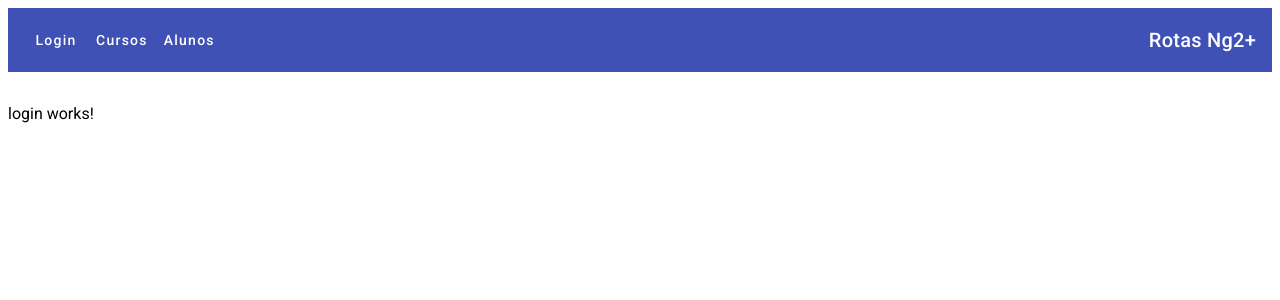
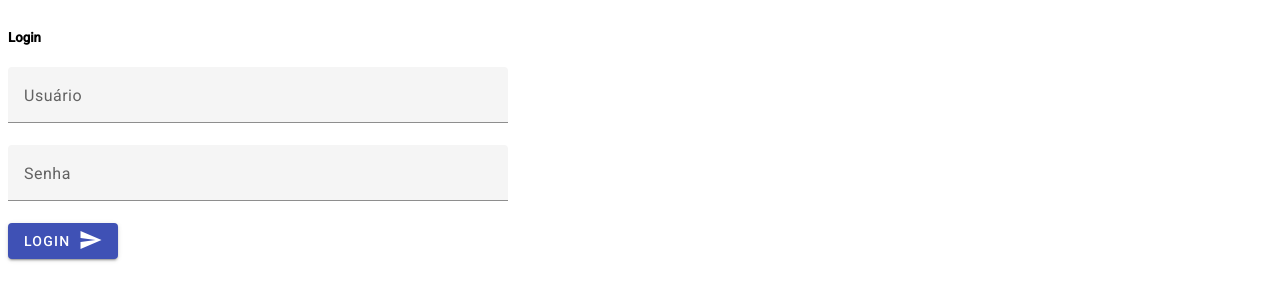
Before and after one commit to Alecosta/angular-loiane-rotas, an Angular app: page /login in a window 1280 px wide. Shown: the top 300 px of the page. Built offline with nearby package versions, Linux system fonts and the light colour scheme.

Commit message:
Autenticacao (login)

```diff
--- a/src/app/app.component.html
+++ b/src/app/app.component.html
@@ -1,4 +1,4 @@
-<div class="container">
+<nav class="container" *ngIf="mostrarMenu">
   <mat-toolbar color="primary" fxShow="true" fxHide.lt-md fxFlex fxLayout>
     <mat-toolbar-row>
      <div >
@@ -14,7 +14,7 @@
       </mat-toolbar-row>
     </mat-toolbar>
 
-</div>
+  </nav>
 
 <div class="container">
   <!-- <p>Entre com o Id do Curso:</p>
--- a/src/app/app.component.ts
+++ b/src/app/app.component.ts
@@ -1,4 +1,5 @@
 import { Component } from '@angular/core';
+import { AuthService } from './login/auth.service';
 
 @Component({
   selector: 'app-root',
@@ -7,4 +8,16 @@ import { Component } from '@angular/core';
 })
 export class AppComponent {
   title = 'aula-07-rotas';
+
+  mostrarMenu = false;
+constructor(private authService: AuthService){
+
 }
+ngOnInit(){
+  this.authService.mostrarMenuEmitter.subscribe(
+    mostrar => this.mostrarMenu = mostrar
+  )
+}
+
+
+}
--- a/src/app/app.module.ts
+++ b/src/app/app.module.ts
@@ -15,7 +15,9 @@ import { LoginComponent } from './login/login.component';
 import { AppRoutingModule } from './app-routing.module';
 //import { CursosModule } from './cursos/cursos.module';
 import { AlunosModule } from './alunos/alunos.module';
-
+import {MatIconModule} from '@angular/material/icon';
+import { AuthService } from './login/auth.service';
+import { FormsModule } from '@angular/forms';
 
 
 @NgModule({
@@ -34,11 +36,12 @@ import { AlunosModule } from './alunos/alunos.module';
     MatFormFieldModule,
     MatInputModule,
     MatSelectModule,
+    MatIconModule,
   //  CursosModule,
     AlunosModule,
-    AppRoutingModule
+    AppRoutingModule,FormsModule
   ],
-  //providers: [CursosService],
+  providers: [AuthService],
   bootstrap: [AppComponent]
 })
 export class AppModule { }
--- a/src/app/cursos/cursos.module.ts
+++ b/src/app/cursos/cursos.module.ts
@@ -10,6 +10,7 @@ import { CursoDetalheComponent } from "./curso-detalhe/curso-detalhe.component";
 import { CursoNaoEncontradoComponent } from "./curso-nao-encontrado/curso-nao-encontrado.component";
 import { CursosService } from "./cursos.service";
 import { CursosRoutingModule } from "./cursos.routing.module";
+
 
 @NgModule({
     imports:[
--- /dev/null
+++ b/src/app/login/auth.service.ts
@@ -0,0 +1,26 @@
+import { EventEmitter, Injectable } from '@angular/core';
+import { Usuario } from './usuario';
+import { Router } from '@angular/router';
+
+@Injectable({
+  providedIn: 'root'
+})
+export class AuthService {
+
+  private usuarioAutenticado: boolean = false;
+
+  mostrarMenuEmitter = new EventEmitter<boolean>();
+
+  constructor(private router: Router) { }
+
+  fazerLogin(usuario:Usuario) {
+    if ( usuario.nome === 'usuario@email.com' && usuario.senha === '123456') {
+      this.usuarioAutenticado = true;
+      this.mostrarMenuEmitter.emit(true);
+      this.router.navigate(['/']);
+    } else {
+      this.usuarioAutenticado = false;
+      this.mostrarMenuEmitter.emit(false);
+    }
+  }
+}
--- a/src/app/login/login.component.css
+++ b/src/app/login/login.component.css
@@ -0,0 +1,29 @@
+.example-form {
+    min-width: 150px;
+    max-width: 500px;
+    width: 100%;
+  }
+
+  .example-full-width {
+    width: 100%;
+  }
+
+  .example-button-row {
+    display: table-cell;
+    max-width: 600px;
+  }
+
+  .example-button {
+    display: flex;
+    justify-content: center;
+    align-items: center;
+  }
+
+  .example-button .content {
+    display: flex;
+    align-items: center;
+  }
+
+  .example-button .icon {
+    margin-left: 8px; /* Ajuste conforme necessário */
+  }
--- a/src/app/login/login.component.html
+++ b/src/app/login/login.component.html
@@ -1 +1,24 @@
-<p>login works!</p>
+<h5>
+    Login
+</h5>
+
+<div class="example-form">
+<mat-form-field class="example-full-width">
+    <mat-label>Usuário</mat-label>
+    <input matInput [(ngModel)]="usuario.nome" id="usuario" type="text" placeholder="Preencha com o nome do usuário" value="">
+  </mat-form-field>
+  <mat-form-field class="example-full-width">
+    <mat-label>Senha</mat-label>
+    <input matInput matInput [(ngModel)]="usuario.senha"  id="senha" type ="password" placeholder="Preencha com a senha do usuário" value="">
+  </mat-form-field>
+
+<button mat-raised-button color="primary" class="example-button" type="submit" name="action" (click)="fazerLogin()">
+  <span class="content">
+    <span class="text">LOGIN</span>
+    <span class="icon"><mat-icon>send</mat-icon></span>
+  </span>
+</button>
+
+
+
+</div>
--- a/src/app/login/login.component.ts
+++ b/src/app/login/login.component.ts
@@ -1,10 +1,28 @@
-import { Component } from '@angular/core';
+import { Component, OnInit } from '@angular/core';
+import { AuthService } from './auth.service';
+import { Usuario } from './usuario';
+import { FormsModule } from '@angular/forms';
+
+
 
 @Component({
   selector: 'app-login',
   templateUrl: './login.component.html',
   styleUrls: ['./login.component.css']
 })
-export class LoginComponent {
+export class LoginComponent implements OnInit {
+
+   usuario: Usuario = new Usuario();
+
+  constructor(private authService: AuthService) { }
+
+  ngOnInit(){
+
+  }
+
+  fazerLogin(){
+    //console.log(this.usuario);
+    this.authService.fazerLogin(this.usuario);
+  }
 
 }
--- /dev/null
+++ b/src/app/login/usuario.ts
@@ -0,0 +1,4 @@
+export class Usuario {
+    nome: string | undefined;
+    senha: string | undefined;
+}
```
Also changed, not shown: 2 other files (tests, documents, lock files or other folders).
